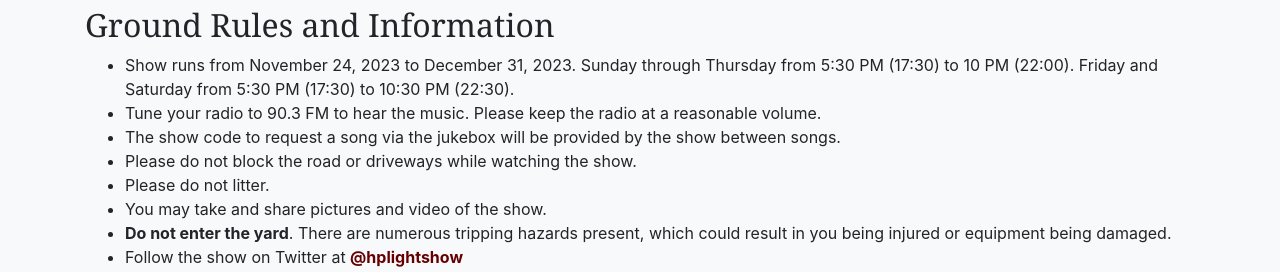
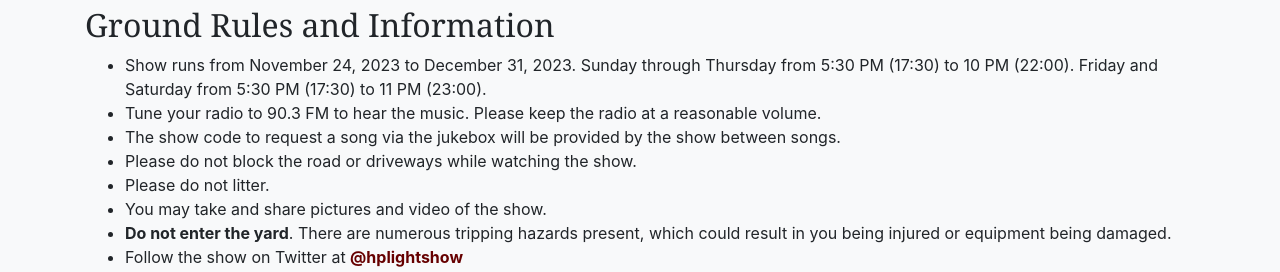
Before and after one commit to almostengr/light-show-extender, an MkDocs documentation site: the page built from website/docs/index.md, in a window 1280 px wide. Shown: the part 213-485 px from the top of the page. Built offline with MkDocs 1.6.1, drawn with Linux system fonts in a browser that asks for light colours; nearby versions of some CDN libraries; library files that are not in the unit come from our copies.

Commit message:
updated show times

```diff
--- a/website/docs/index.md
+++ b/website/docs/index.md
@@ -4,7 +4,7 @@ meta: none
 
 ## Ground Rules and Information
 
-* Show runs from November 24, 2023 to December 31, 2023. Sunday through Thursday from 5:30 PM (17:30) to 10 PM (22:00). Friday and Saturday from 5:30 PM (17:30) to 10:30 PM (22:30).
+* Show runs from November 24, 2023 to December 31, 2023. Sunday through Thursday from 5:30 PM (17:30) to 10 PM (22:00). Friday and Saturday from 5:30 PM (17:30) to 11 PM (23:00).
 * Tune your radio to 90.3 FM to hear the music. Please keep the radio at a reasonable volume.
 * The show code to request a song via the jukebox will be provided by the show between songs.
 * Please do not block the road or driveways while watching the show.
```
